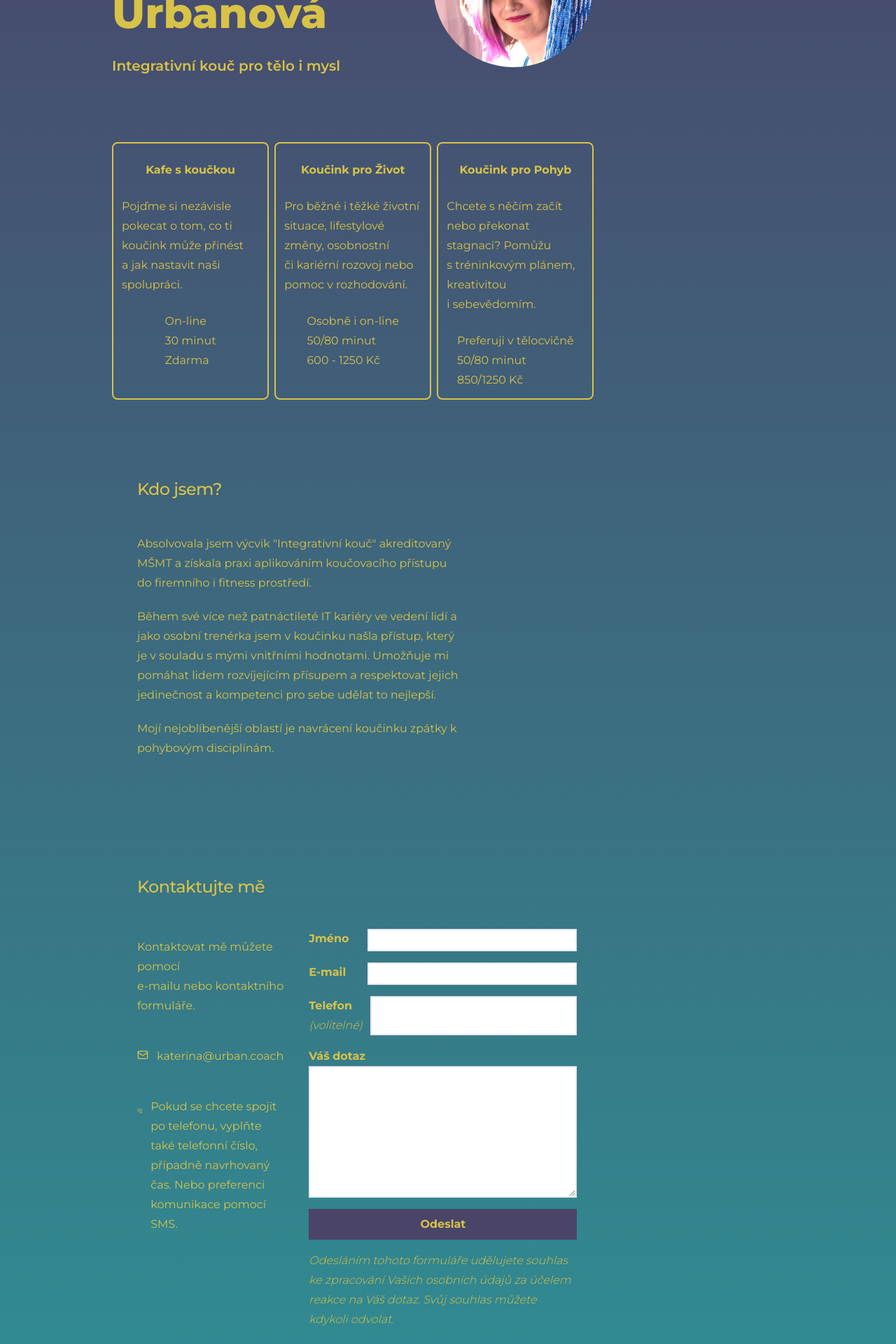
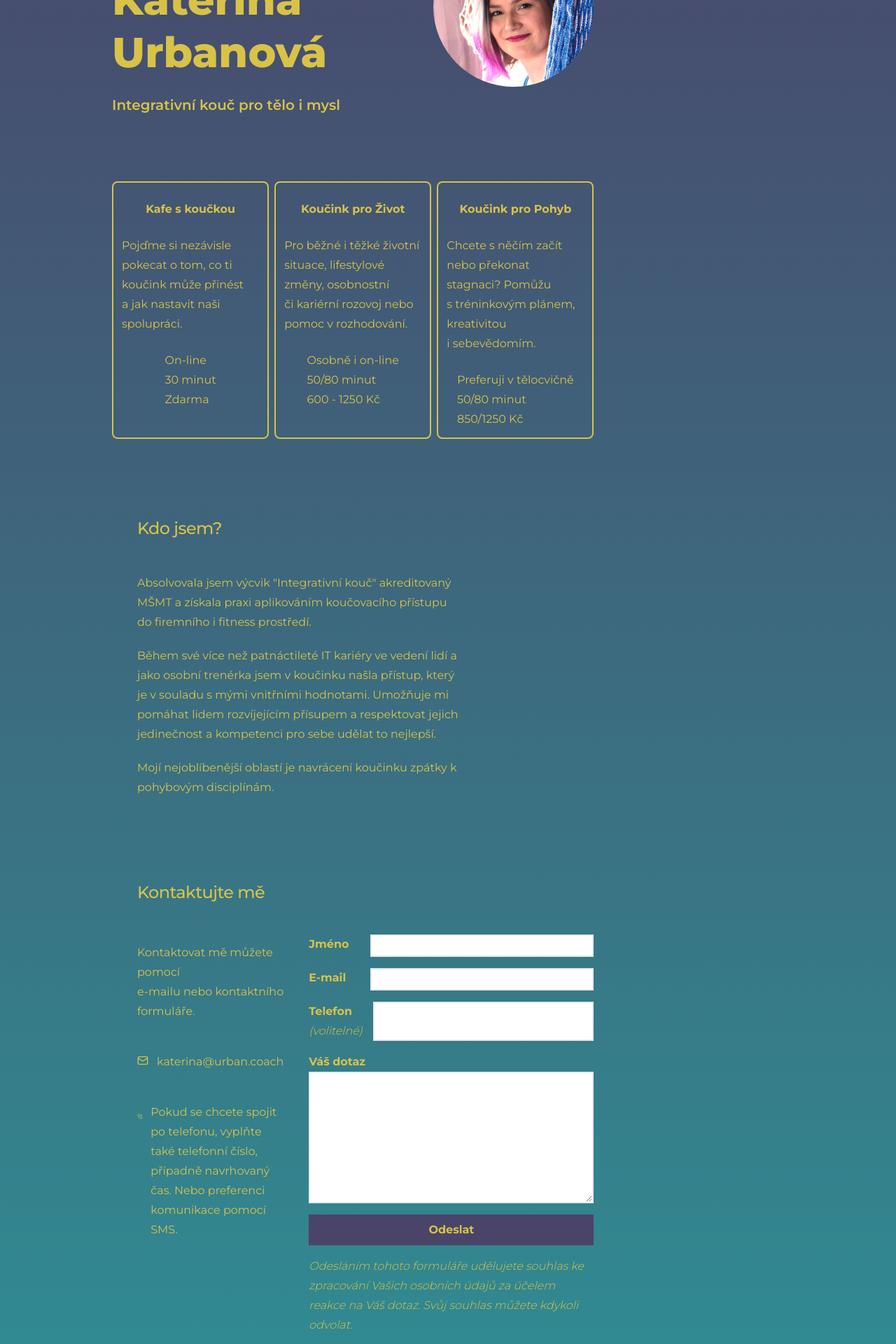
Before and after one commit to PetitSuave/suavecoachweb, a Next.js app: page / in a window 1280 px wide. Shown: the part 300-2220 px from the top of the page at 70% size. Built offline with nearby package versions, Linux system fonts and the light colour scheme.

Commit message:
Removed: unnecesarry flex-cols

```diff
--- a/app/global.css
+++ b/app/global.css
@@ -54,7 +54,7 @@ body {
   margin-left: -1em;
   padding-right: 0.5em;
   width: 80%;
-  max-width: 700px;
+  max-width: 960px;
   cursor: pointer;
 }
 
--- a/app/layout.tsx
+++ b/app/layout.tsx
@@ -82,9 +82,9 @@ export default function RootLayout({
             />
         </head>
         <body className={cx(
-            "antialiased flex flex-col items-center justify-center mx-auto mt-0 lg:mt-3 bg-gradient-to-b from-violet-dust to-teal-dust text-primary-text",
+            "antialiased flex items-center justify-center mx-auto mt-0 lg:mt-3 bg-gradient-to-b from-violet-dust to-teal-dust text-primary-text",
             montserrat.className
-        )}>        <main className="flex-auto min-w-0 mt-2 md:mt-6 flex flex-col px-6 sm:px-4 md:px-0 max-w-[960px] w-full">
+        )}>        <main className="flex-auto min-w-0 mt-2 md:mt-6 flex flex-col max-w-[960px] w-full mx-auto">
             <Navbar/>
             {children}
             <Footer/>
--- a/app/page.tsx
+++ b/app/page.tsx
@@ -26,16 +26,16 @@ const cards = [{
 
 export default function Page() {
     return (
-        <div className="relative min-h-screen prose prose-neutral dark:prose-invert">
+        <div className="relative min-h-screen prose">
             {/*<ScreenWideSection*/}
             {/*    background={*/}
             {/*    <Image*/}
             {/*       className="-z-10 object-bottom object-cover filter brightness-75"*/}
             {/*        src={"/photos/neuron.png"} alt={"Neurons"} fill*/}
             {/*    />}>*/}
-            <div className="flex flex-col md:flex-row items-center">
-                <div className="md:w-2/3 text-center md:text-left">
-                    <p className="text-xl font font-semibold leading-[0]">
+            <div className="flex md:flex-row items-center w-full">
+                <div className="md:w-2/3 text-center md:text-left w-full">
+                    <p className="text-xl font font-semibold">
                         Společně vytvoříme cestu, která bude skutečně tvoje.
                         {
                             //TODO: odsud by to chtelo odkaz na stranku, ktera bude vysvetlovat proc raw individualni kouicng - nebo mozna odkaz na konkretni bloc post o tomhle?
@@ -49,7 +49,7 @@ export default function Page() {
                         {"Integrativní kouč pro tělo i mysl"}
                     </p>
                 </div>
-                <div className="md:w-1/3 mt-6 md:mt-0">
+                <div className="md:w-1/3 mt-6 md:mt-0 w-full">
                     <Image src="/photos/tmp_ProfilePicture.jpg" alt={metaData.name}
                            width={672} height={672}
                            className="rounded-full sm:max-w-96 mx-auto md:max-w-full"
@@ -58,17 +58,20 @@ export default function Page() {
             </div>
             {/*</ScreenWideSection>*/}
             <section className="relative">
-                    <div className="flex flex-col-reverse md:flex-row py-16 gap-x-2">
+            <div className="w-full max-w-[960px] mx-auto">
+                <div className="flex md:flex-row py-16 gap-x-2 w-full">
                     {cards.map(card => (
                         <div key={card.title} className="w-full md:w-1/3">
                             <OfferCard title={card.title} text={card.text} text2={card.text2} link={card.link}/>
                         </div>
                     ))}
                 </div>
+            </div>
             </section>
             <section className="relative">
-                <div className="flex mt-12 mb-12 mx-auto flex-col-reverse md:flex-row ">
-                    <div className="flex md:flex-row md:w-2/3 flex-col md:ml-9 mb-9">
+            <div className="w-full max-w-[960px] mx-auto">
+                <div className="flex mt-12 mb-12 md:flex-row w-full">
+                    <div className="flex md:flex-row md:w-2/3 md:ml-9 mb-9 w-full">
                         <div>
                             <h1 className="mb-12 text-2xl font-medium tracking-tight">
                                 Kdo jsem?
@@ -92,15 +95,15 @@ export default function Page() {
                         </div>
                     </div>
                 </div>
+            </div>
             </section>
             <section className="relative" id="contact">
-                <div className="">
-                    <div className="flex flex-col w-full max-w-[960px] mx-auto justify-center">
+                <div className="w-full max-w-[960px] mx-auto">
                     <div className=" mt-16 ml-6 md:ml-9 text-2xl font-medium tracking-tight">
                         Kontaktujte mě
                     </div>
-                        <div className="flex mx-auto flex-col md:flex-row md:m-3 ml-6 mr-9 md:mr-0md:ml-6">
-                            <div className="flex flex-col md:w-1/3 mt-3 md:m-6">
+                    <div className="flex mx-auto md:flex-row md:m-3 ml-6 mr-9 md:mr-0md:ml-6 w-full">
+                        <div className="flex flex-col md:w-1/3 mt-3 md:m-6 w-full">
                             <p className="mb-6">
                                 Kontaktovat mě můžete pomocí <br/> e-mailu nebo kontaktního formuláře.
                             </p>
@@ -117,9 +120,8 @@ export default function Page() {
                             {/*    <LuReceiptEuro className="mt-1 mr-3"/> Bankovni spojeni*/}
                             {/*</p>*/}
                         </div>
-                            <div className="md:w-2/3 flex-col md:m-3 mb-6">
+                        <div className="md:w-2/3 md:m-3 mb-6 w-full">
                             <ContactForm/>
-                            </div>
                         </div>
                     </div>
                 </div>
```
Lines whose indentation alone changed are shown as unchanged.
